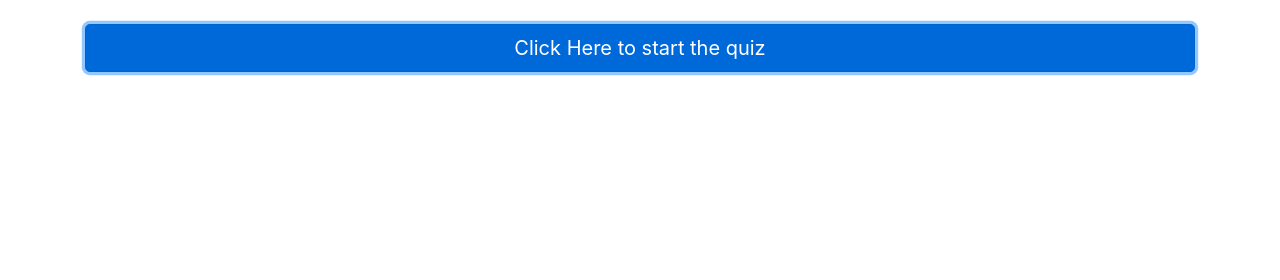
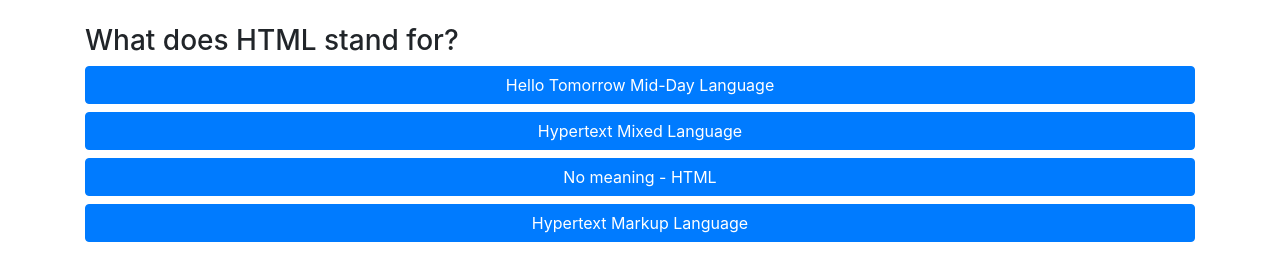
Before and after one commit to vsomsouk/code-quiz, a plain HTML site: page index.html in a window 1280 px wide. Both pictures are taken after a click on the button "Click Here to start the quiz". Drawn offline with nearby package versions, Linux system fonts and the light colour scheme.

Commit message:
Cleaned code. Linking start button and questions to HTML.

```diff
--- a/index.html
+++ b/index.html
@@ -5,38 +5,43 @@
 <head>
     <meta charset="UTF-8">
     <title>Quiz</title>
-    <link rel="stylesheet" href="https://stackpath.bootstrapcdn.com/bootstrap/4.4.1/css/bootstrap.min.css" integrity="sha384-Vkoo8x4CGsO3+Hhxv8T/Q5PaXtkKtu6ug5TOeNV6gBiFeWPGFN9MuhOf23Q9Ifjh" crossorigin="anonymous">
-    </head>
+    <link rel="stylesheet" href="https://stackpath.bootstrapcdn.com/bootstrap/4.4.1/css/bootstrap.min.css"
+        integrity="sha384-Vkoo8x4CGsO3+Hhxv8T/Q5PaXtkKtu6ug5TOeNV6gBiFeWPGFN9MuhOf23Q9Ifjh" crossorigin="anonymous">
+</head>
 
 
 <body>
 
     <div class="container mt-4 text-center">
-        <button type="button" class="btn btn-primary btn-lg btn-block">Click Here to start the quiz</button>
+        <button id="start" type="button" onclick="startQuiz()" class="btn btn-primary btn-lg btn-block">Click Here to start the quiz</button>
     </div>
 
-<div id="quiz" style="display: none">
-    <div class="text-center" id="choices">
+    <div id="quiz" style="display: none">
+        <div class="container">
 
-        <h1 id="question"></h1>
-        <div class ="row">
-            <div button type="button" class="btn btn-primary" id="firstanswer" onclick="checkAnswer('firstanswer')" type="button"></div>
-        </div>
-        <div class ="row">
-            <div button type="button" class="btn btn-primary" id="secondanswer" onclick="checkAnswer('secondanswer')" type="button"></div>
-        </div>
-        <div class ="row">
-            <div button type="button" class="btn btn-primary" id="thirdanswer" onclick="checkAnswer('thirdanswer')" type="button"></div>
-        </div>
-        <div class ="row">
-            <div button type="button" class="btn btn-primary" id="fourth answer" onclick="checkAnswer('fourthanswer')" type="button"></div>
-        </div>
+            <h3 id="question"></h3>
+
+            <!-- ANSWER 1 -->
+            <div button type="button" class="btn btn-primary btn-block" id="firstanswer"
+                onclick="checkAnswer('firstanswer')" type="button"></div>
+
+            <!-- ANSWER 2 -->
+            <div button type="button" class="btn btn-primary btn-block" id="secondanswer"
+                onclick="checkAnswer('secondanswer')" type="button"></div>
+
+            <!-- ANSWER 3 -->
+            <div button type="button" class="btn btn-primary btn-block" id="thirdanswer"
+                onclick="checkAnswer('thirdanswer')" type="button"></div>
+
+            <!-- ANSWER 4 -->
+            <div button type="button" class="btn btn-primary btn-block" id="fourthanswer"
+                onclick="checkAnswer('fourthanswer')" type="button"></div>
     </div>
- </div>
-        <div class="text-center" id="counter"></div>
+    <div class="text-center" id="counter"></div>
 
 
-   <script src="quizquestions.js"></script>
-   <script src="script.js"></script>
+    <script src="quizquestions.js"></script>
+    <script src="script.js"></script>
 </body>
+
 </html>
--- a/script.js
+++ b/script.js
@@ -1,32 +1,31 @@
 // Variables
 var quiz = document.getElementById("quiz");
-var start = document.getElementById("start");
 var counter = document.getElementById("counter");
+var start = document.getElementById('start');
 var question = document.getElementById("question");
+var firstanswer = document.getElementById("firstanswer");
+var secondanswer = document.getElementById("secondanswer");
+var thirdanswer= document.getElementById("thirdanswer");
+var fourthanswer= document.getElementById("fourthanswer");
 var questionTime = 75;
 let timeLeft = 75;
 let currentQuestion = 0;
 let score = 0;
 
 
-
-
-//Event listener for start button
-counter.addEventListener("click", startQuiz)
-
 //Show questions
 function displayQuestion() {
-    let quizQuesion = questions[currentQuestion];
+    let quizQuestion = questions[currentQuestion];
     question.innerHTML = quizQuestion.question;
     firstanswer.innerHTML = quizQuestion.firstanswer;
     secondanswer.innerHTML = quizQuestion.secondanswer;
     thirdanswer.innerHTML = quizQuestion.thirdanswer;
     fourthanswer.innerHTML = quizQuestion.fourthanswer;
-
 }
 
 //Timer once quiz starts
 function startQuiz() {
+    console.log('whee this started');
     start.style.display = "none"
     quiz.style.display = "block";
     displayQuestion();
@@ -34,11 +33,11 @@ function startQuiz() {
     timer = setInterval (displayTimeLeft, 1000);
 }
 // User selects an answer
-
 //If answer is correct, increase time on timer (5 seconds)
 
 //If answer is incorrect, decrease time on timer (5 seconds)
 
+
 // Quiz is over, high score page will show
 
 //Submit name and add to high score page
```
